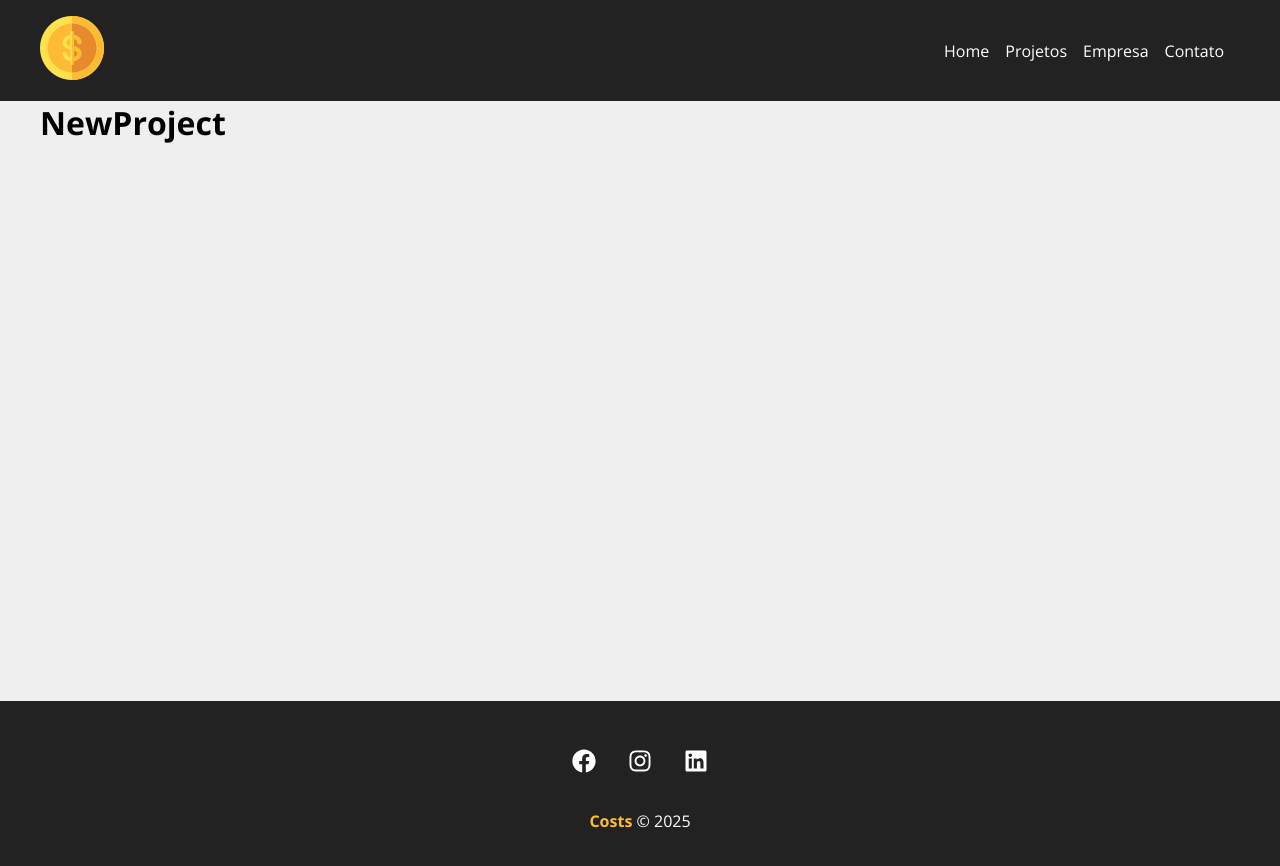
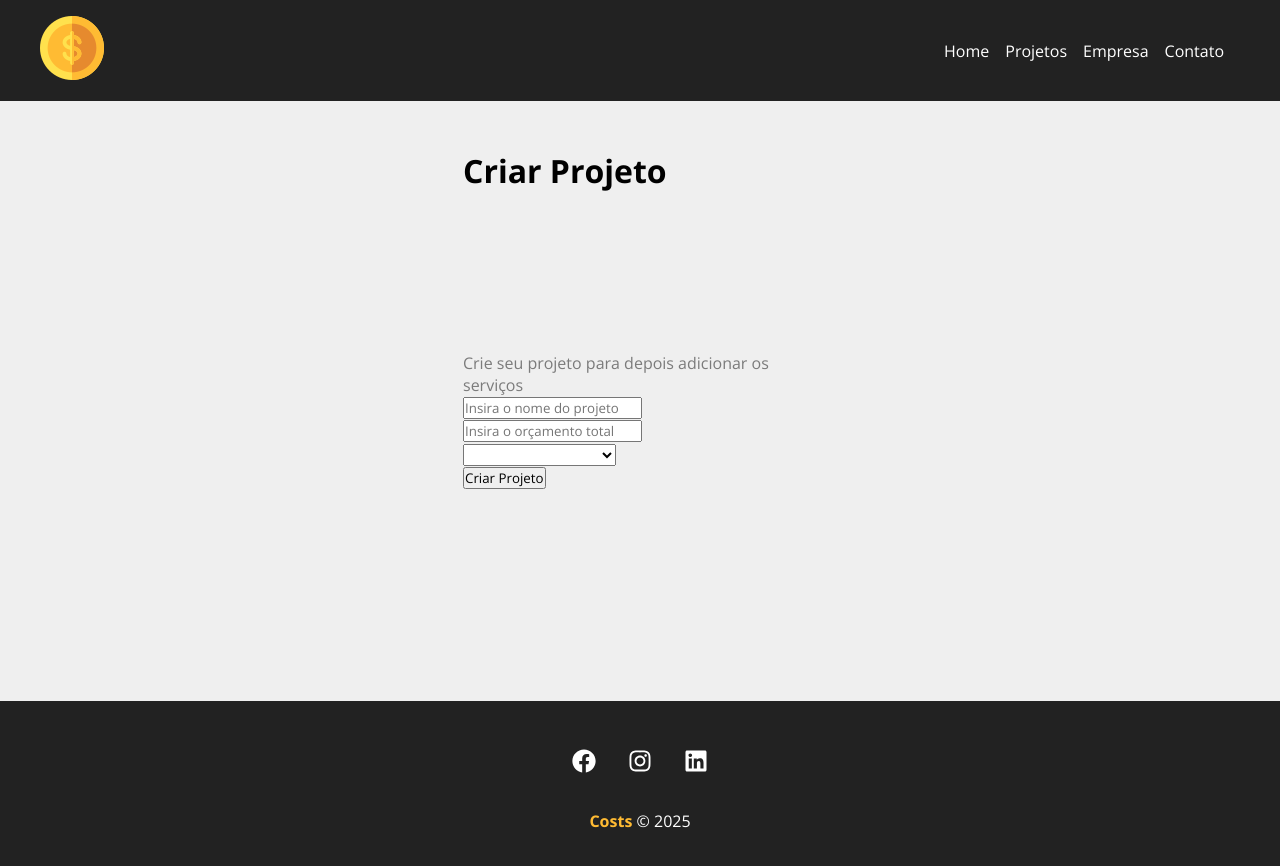
Before and after one commit to guilhermecolares/Projeto-Costs, a JavaScript app: page /newproject in a window 1280 px wide. Shown: the top 866 px of the page. Built offline with nearby package versions, Linux system fonts and the light colour scheme; the HTML template or start-up script is replaced by a standard one.

Commit message:
CRIANDO FORM DO PROJETO

```diff
--- a/src/components/pages/NewProject.js
+++ b/src/components/pages/NewProject.js
@@ -1,6 +1,15 @@
+import styles from './NewProject.module.css'
+import ProjectForm from '../project/ProjectForm'
+
 function NewProject() {
     return (
-        <h1>NewProject</h1>
+        <div className={styles.newproject_container}>
+            <h1>Criar Projeto</h1>
+
+            <p>Crie seu projeto para depois adicionar os serviços</p>
+
+            <ProjectForm />
+        </div>
     )
 }
 
--- /dev/null
+++ b/src/components/pages/NewProject.module.css
@@ -0,0 +1,13 @@
+.newproject_container {
+    width: 450px;
+    margin: 0 auto;
+    padding: 3em;
+}
+
+.newproject_container h1 {
+    margin-bottom: 5em;
+}
+
+.newproject_container p {
+    color: #7b7b7b;
+}
--- /dev/null
+++ b/src/components/project/ProjectForm.js
@@ -0,0 +1,25 @@
+function ProjectForm() {
+    return (
+        <form>
+            <div>
+                <input type="text" placeholder="Insira o nome do projeto" name="NomeProjeto" id="NomeProjeto" />
+            </div>
+
+            <div>
+                <input type="number" placeholder="Insira o orçamento total" name="Orçamento" id="Orçamento" />
+            </div>
+
+            <div>
+                <select name="category_id">
+                    <option disabled>Selecione a categoria</option>
+                </select>
+            </div>
+
+            <div>
+                <input type="submit" value="Criar Projeto" />
+            </div>
+        </form>
+    )
+}
+
+export default ProjectForm
```
